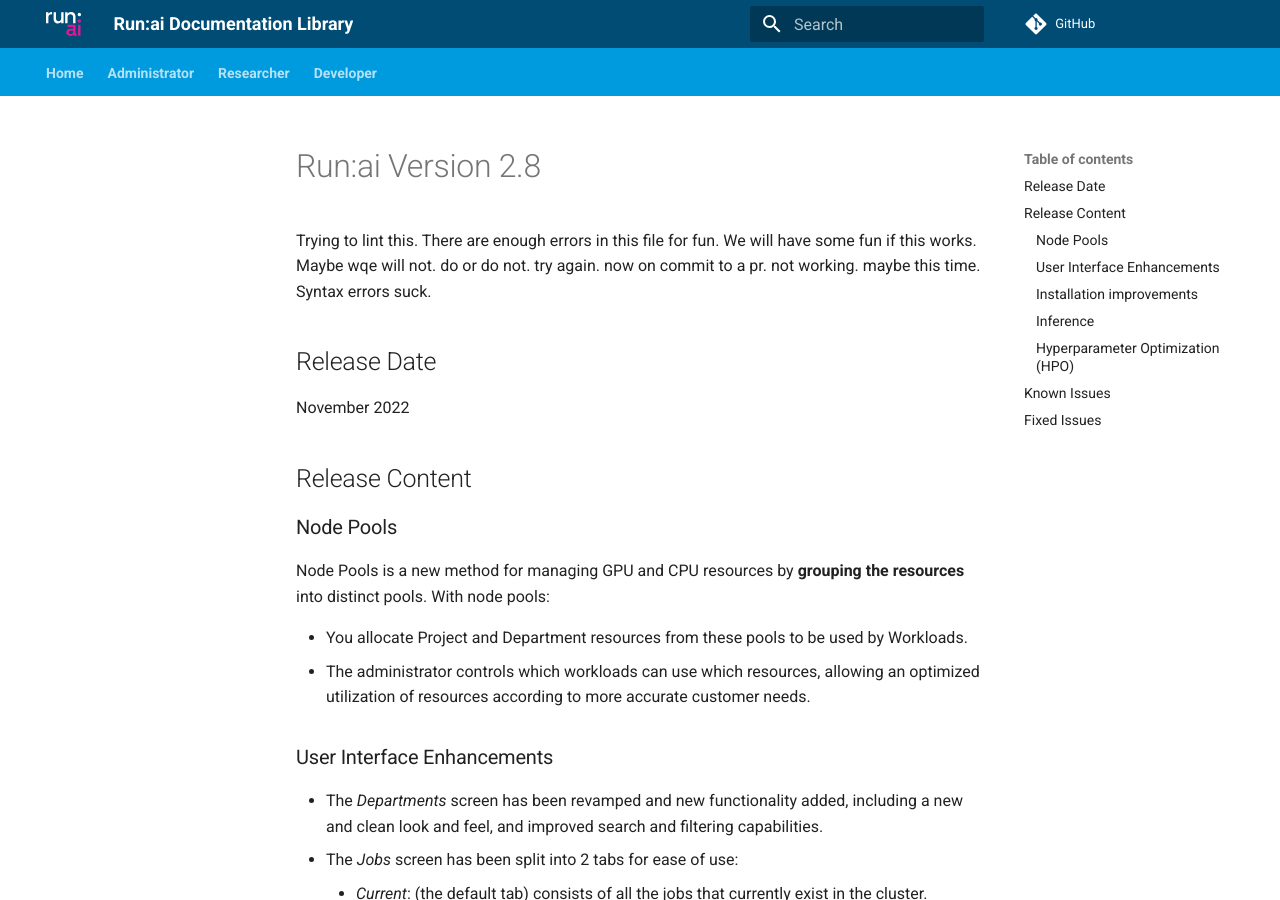
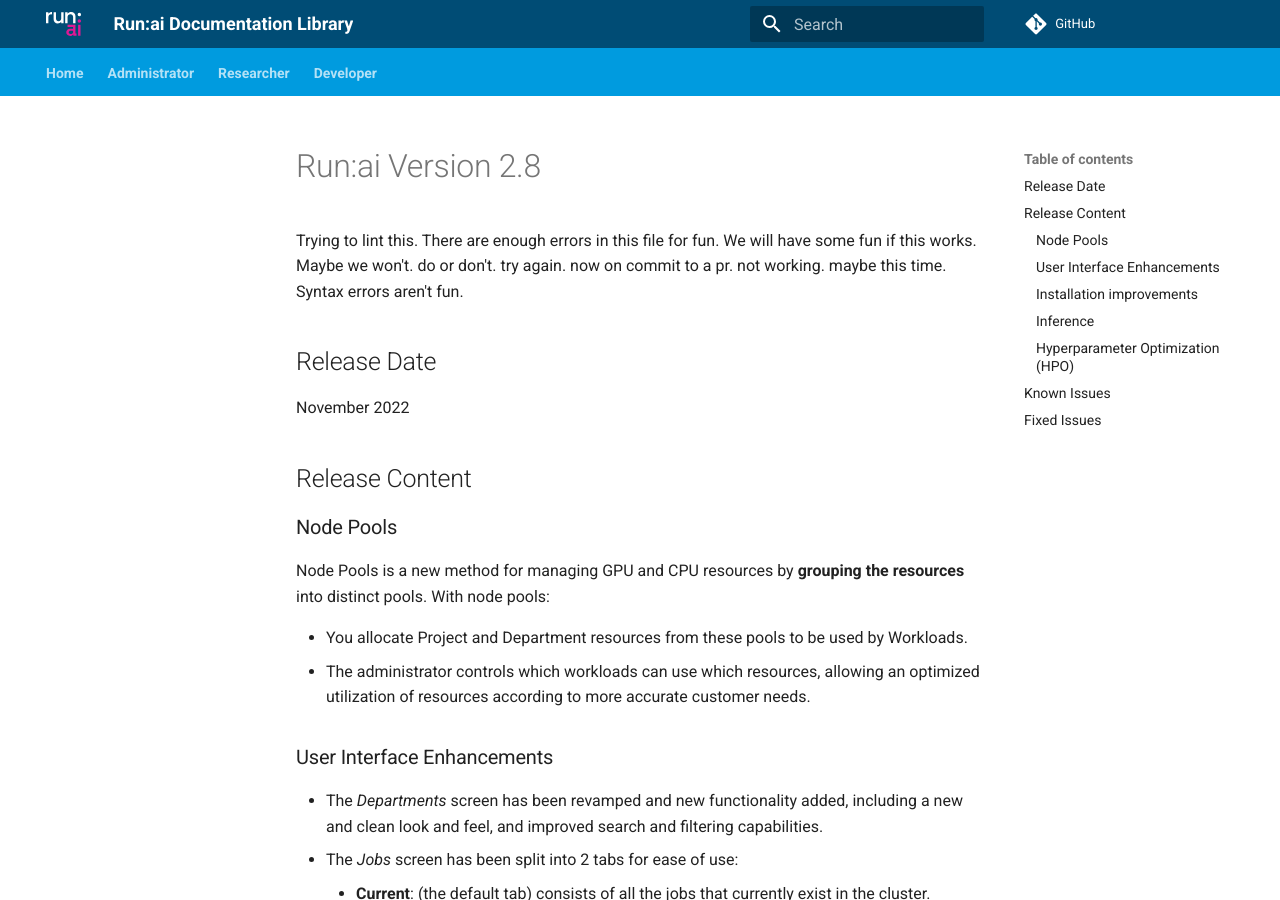
Before and after one commit to jasonnovichRunAI/gh-pages-test, an MkDocs documentation site: the page built from docs/home/whats-new-2-8-copy.md, in a window 1280 px wide and 900 px high. Built offline with MkDocs 1.6.1 and Material for MkDocs 9.7.7, drawn with Linux system fonts in a browser that asks for light colours; comment, search, counter and statistics services are not loaded; the version menu is left out.

```diff
--- a/docs/home/whats-new-2-8-copy.md
+++ b/docs/home/whats-new-2-8-copy.md
@@ -3,10 +3,10 @@
 Trying to lint this.
 There are enough errors in this file for fun.
 We will have some fun if this works.
-Maybe wqe will not.
-do or do not.
+Maybe we won't.
+do or don't.
 try again. now on commit to a pr. not working. maybe this time.
-Syntax errors suck.
+Syntax errors aren't fun.
 
 ## Release Date
  November 2022
@@ -17,7 +17,7 @@ Syntax errors suck.
 
 ### Node Pools
 
-Node Pools is a new method for managing GPU and CPU resources by __grouping the resources__ into distinct pools. With node pools:
+Node Pools is a new method for managing GPU and CPU resources by **grouping the resources** into distinct pools. With node pools:
 
 * You allocate Project and Department resources from these pools to be used by Workloads.
 * The administrator controls which workloads can use which resources, allowing an optimized utilization of resources according to more accurate customer needs.
@@ -27,7 +27,7 @@ Node Pools is a new method for managing GPU and CPU resources by __grouping the
 
 * The _Departments_ screen has been revamped and new functionality added, including a new and clean look and feel, and improved search and filtering capabilities.
 * The _Jobs_ screen has been split into 2 tabs for ease of use:
-    * _Current_:  (the default tab) consists of all the jobs that currently exist in the cluster.
+    * **Current**:  (the default tab) consists of all the jobs that currently exist in the cluster.
     * _History_:  consists of all the jobs that have been deleted from the cluster. Deleting Jobs also deletes their Log (no change).
 
 ### Installation improvements
```
